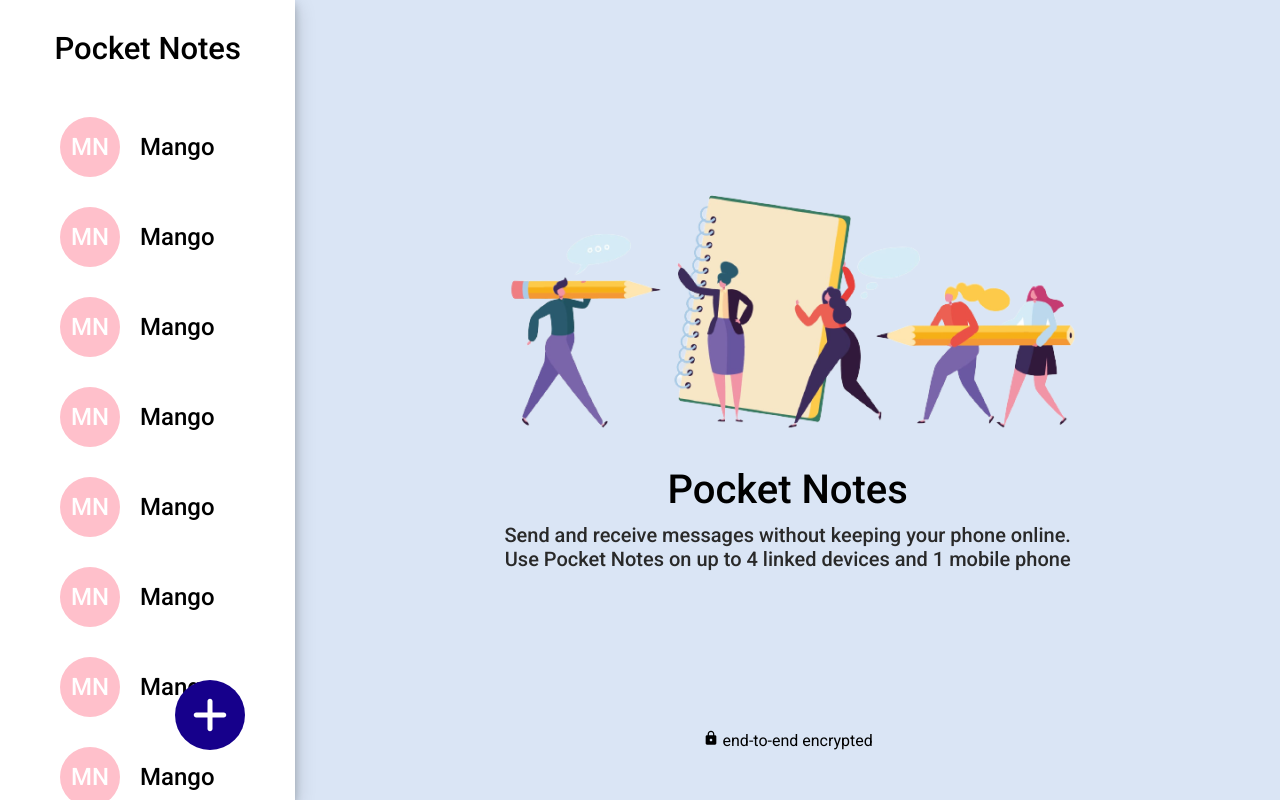
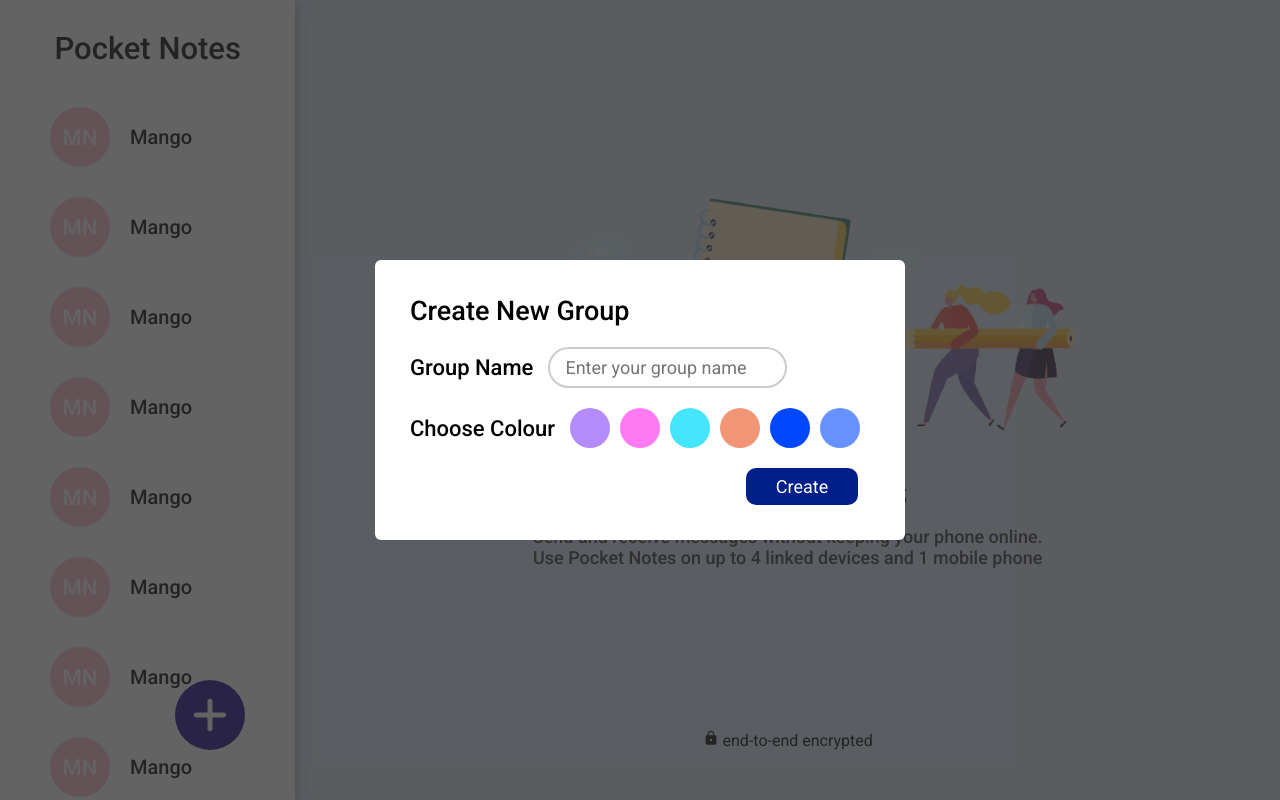
Before and after one commit to Vinod3d/PocketNoteApp, a React (Vite) app: page / in a window 1280 px wide. Both pictures are taken after a click on the button 210 px from the left and 715 px from the top of the page. Built offline with nearby package versions, Linux system fonts and the light colour scheme.

Commit message:
modal created

```diff
--- a/src/App.jsx
+++ b/src/App.jsx
@@ -1,16 +1,22 @@
 import { useState } from 'react'
 import Sidebar from './components/sidebar/Sidebar'
 import MainContent from './components/mainContent/MainContent'
+import Modal from './components/modal/Modal'
 
 function App() {
+  const [openModal, setOpenModal] = useState(false);
 
 
   return (
     <>
       <div className="homepage">
-        <Sidebar/>
+        <Sidebar setOpenModal={setOpenModal}/>
         <MainContent/>
-        {/* <Modal/> */}
+        {openModal &&
+        <Modal
+          setOpenModal={setOpenModal}
+        />}
+
 
       </div>
     </>
--- a/src/components/mainContent/mainContent.css
+++ b/src/components/mainContent/mainContent.css
@@ -20,9 +20,9 @@
 }
 
 .bannerDescription{
-    font-size: 20px;
+    font-size: 18px;
     font-weight: 500;
-    color: #292929;
+    color: #363636;
 }
 
 .footer{
--- a/src/components/modal/Modal.jsx
+++ b/src/components/modal/Modal.jsx
@@ -0,0 +1,63 @@
+import { useState } from "react";
+import "./modal.css";
+
+const Modal = ({setOpenModal}) => {
+  const [formData, setFormData] = useState({ grpName: " ", color: " " });
+  const color = [
+    "#B38BFA",
+    "#FF79F2",
+    "#43E6FC",
+    "#F19576",
+    "#0047FF",
+    "#6691FF",
+  ];
+
+  const handleChange = (e) => {
+    const { name, value } = e.target;
+    setFormData({ ...formData, [name]: value });
+  };
+
+  const handleModalClose = (e)=>{
+    if(e.target.className == "modalOverlay"){
+        setOpenModal(false)
+    }
+  }
+  return (
+    <>
+      <div
+      className="modalOverlay"
+      onClick={handleModalClose}
+      >
+        <div className="modalContainer">
+          <h2 className="modalHeading">Create New Group</h2>
+          <div className="formGroup">
+            <label className="modalGrp">Group Name</label>
+            <input
+                type="text"
+                className="modalText"
+                name="grpName"
+                placeholder="Enter your group name"
+                onChange={handleChange}
+            />
+          </div>
+          <div className="formGroup">
+            <label className="modalColor">Choose Colour</label>
+            {color.map((color, index) => (
+                <button
+                className="colorButton"
+                name="color"
+                key={index}
+                style={{
+                    background: color,
+                }}
+                ></button>
+            ))}
+          </div>
+          <button className="createGroup">Create</button>
+        </div>
+      </div>
+    </>
+  );
+};
+
+export default Modal;
--- /dev/null
+++ b/src/components/modal/modal.css
@@ -0,0 +1,64 @@
+.modalOverlay {
+    width: 100vw;
+    height: 100vh;
+    background: rgba(47, 47, 47, 0.75);
+    position: fixed;
+    display: flex;
+    justify-content: center;
+    align-items: center;
+}
+
+.modalContainer {
+    max-width: 590px;
+    height: auto;
+    display: flex;
+    flex-direction: column;
+    gap: 20px;
+    border-radius: 6px;
+    background: #fff;
+    padding: 35px;
+}
+
+.formGroup{
+    display: flex;
+    align-items: center;
+}
+
+.modalContainer h2{
+    font-size: clamp(18px, 5vw, 27px);
+    font-weight: 500;
+}
+
+.modalContainer label {
+    font-size: clamp(14px, 5vw, 22px);
+    font-weight: 500;
+    padding-right: 15px;
+}
+
+.modalText{
+    font-size: clamp(10px, 5vw, 18px);
+    font-weight: 400;
+    color: #CCCCCC;
+    padding: 8px 15px;
+    border-radius: 50px;
+    border: 2px solid #CCCCCC;
+}
+
+.colorButton{
+    height: clamp(17px, 5vw, 40px);
+    width:  clamp(17px, 5vw, 40px);
+    border-radius: 25px;
+    border: none;
+    margin-right: 10px;
+}
+
+.createGroup{
+    width: fit-content;
+    padding: 8px 30px;
+    border-radius: 10px;
+    border: none;
+    font-size: 18px;
+    background-color: #001F8B;
+    color: #fff;
+    margin-left: 73%;
+}
--- a/src/components/sidebar/Sidebar.jsx
+++ b/src/components/sidebar/Sidebar.jsx
@@ -1,7 +1,7 @@
 import './sidebar.css'
 import { FaPlus } from "react-icons/fa6";
 
-const Sidebar = () => {
+const Sidebar = ({setOpenModal}) => {
   return (
     <div className='sidebarContainer'>
         <h1 className="title">Pocket Notes</h1>
@@ -71,7 +71,10 @@ const Sidebar = () => {
                 <h2 className='groupName'>Mango</h2>
             </div>
         </div>
-        <button className="AddBtn">
+        <button
+        className="AddBtn"
+        onClick={()=>setOpenModal(true)}
+        >
             <FaPlus />
         </button>
     </div>
--- a/src/components/sidebar/sidebar.css
+++ b/src/components/sidebar/sidebar.css
@@ -20,7 +20,6 @@
     display: flex;
     flex-direction: column;
     gap: 10px;
-    padding: 10px 50px;
     overflow-y: auto;
 }
 
@@ -28,6 +27,13 @@
     display: flex;
     padding: 10px;
     align-items: center;
+    padding: 10px 50px;
+    border-radius: 14px;
+    transition: all 0.5s;
+}
+
+.groupItem:hover{
+    background-color: #DCDCDC;
 }
 
 .groupIcon{
@@ -44,14 +50,14 @@
     top: 50%;
     left: 50%;
     transform: translate(-50%, -50%);
-    font-size: 24px;
+    font-size: 22px;
     font-weight: 500;
     text-transform: uppercase;
     color: #fff;
 }
 
 .groupName{
-    font-size: 24px;
+    font-size: 20px;
     font-weight: 500;
 }
 
```
